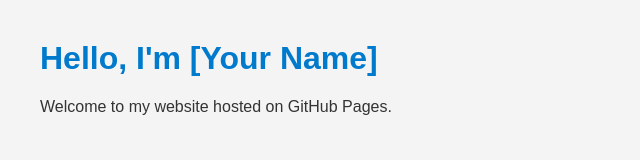
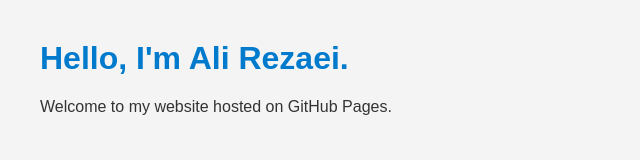
Before and after one commit to arezaei2/arezaei2.github.io, a plain HTML site: page index.html in a window 1280 px wide. Shown: the whole page, without its empty margins (0-640 px from the left). Drawn offline with Linux system fonts and the light colour scheme.

Commit message:
Update index.html

```diff
--- a/index.html
+++ b/index.html
@@ -17,7 +17,7 @@
   </style>
 </head>
 <body>
-  <h1>Hello, I'm [Your Name]</h1>
+  <h1>Hello, I'm Ali Rezaei.</h1>
   <p>Welcome to my website hosted on GitHub Pages.</p>
 </body>
 </html>
```
